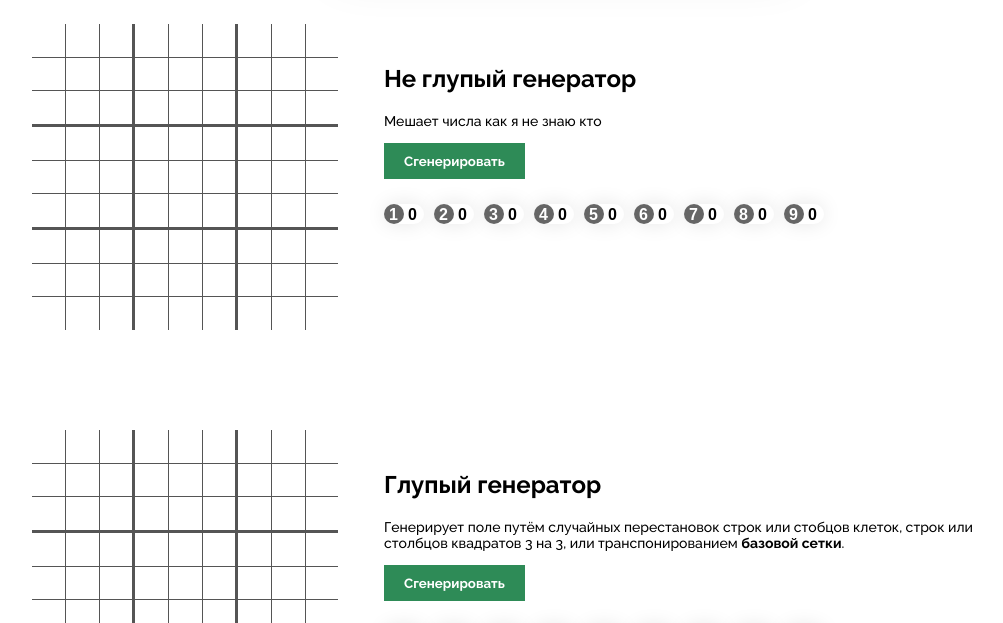
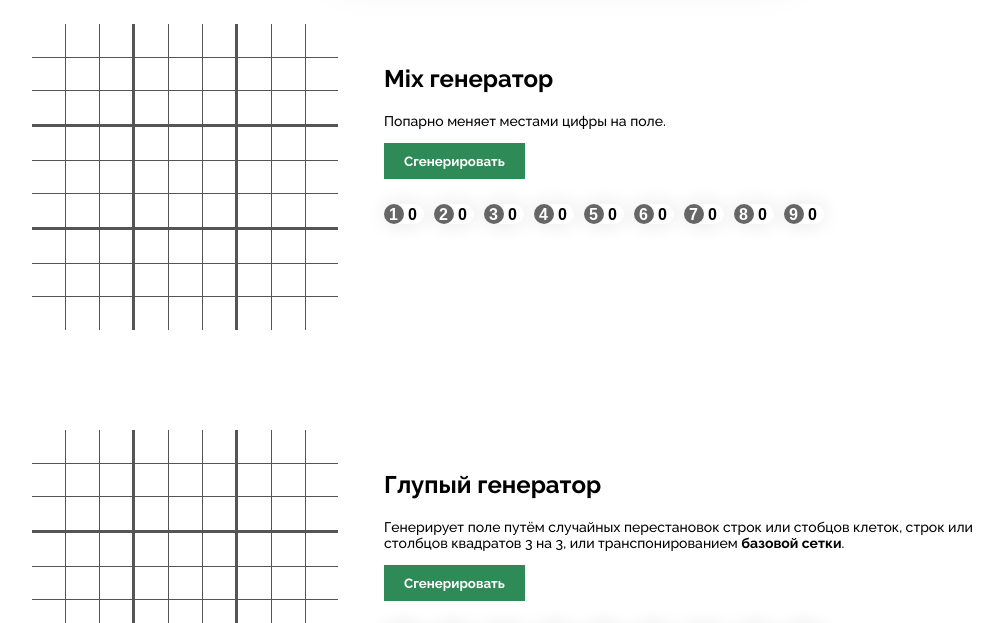
Before and after one commit to Thealekzzz/sudoku, a plain HTML site: page index.html in a window 1280 px wide. Shown: the part 167-790 px from the top of the page, without its empty margins (148-1151 px from the left). Drawn offline with Linux system fonts and the light colour scheme.

Commit message:
Изменил подписи

```diff
--- a/index.html
+++ b/index.html
@@ -34,9 +34,9 @@
 
             </div>
             <div class="explanation">
-                <h2>Не глупый генератор</h2>
+                <h2>Mix генератор</h2>
                 <p>
-                    Мешает числа как я не знаю кто
+                    Попарно меняет местами цифры на поле.
                 </p>
                 <!-- <p class="forPhones">
                     Рекомендую для всего
```
